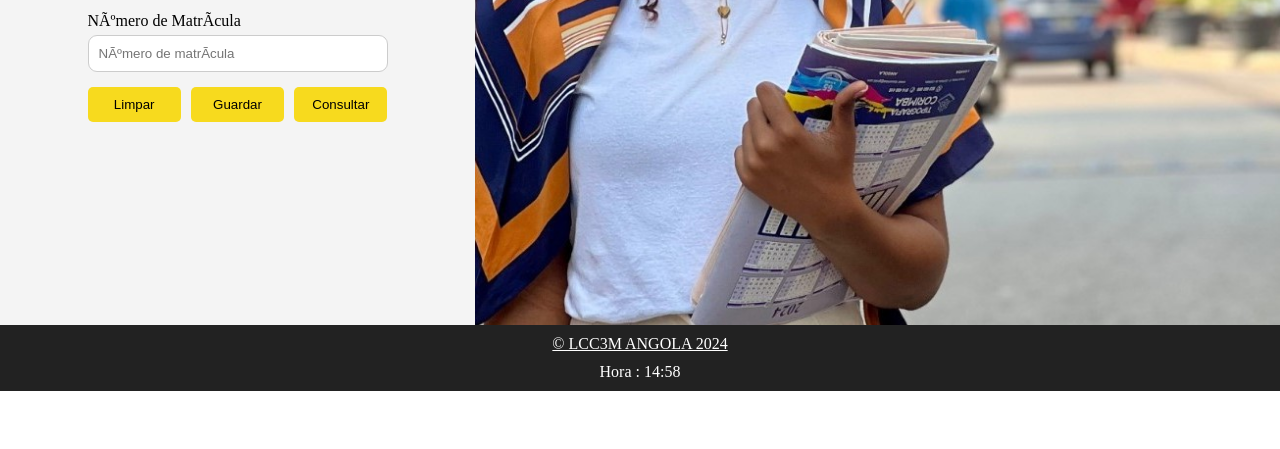
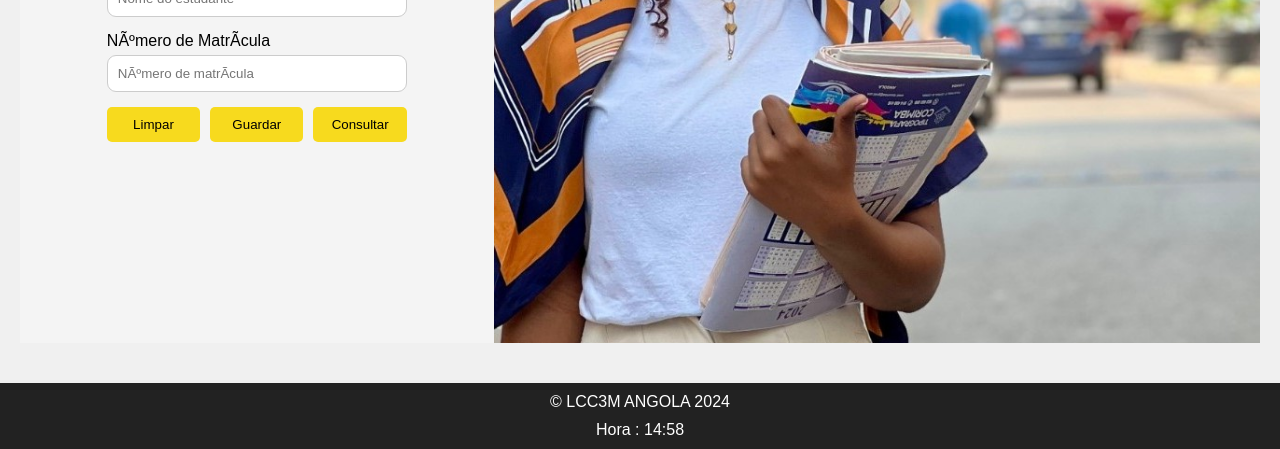
Before and after one commit to Belmira06/Avalia-o, a plain HTML site: page Program_Web/index.html in a window 1280 px wide. Shown: the part 395-844 px from the top of the page. Before the commit the page ends 800 px from the top, so only its background shows below. Drawn offline with Linux system fonts and the light colour scheme.

Commit message:
Add files via upload
Alterações feitas no link e na barra do rodapé

```diff
--- a/Program_Web/index.html
+++ b/Program_Web/index.html
@@ -56,8 +56,8 @@
 </div>
 
 <footer>
-<!--Podem trcocar o titulo da assinatura de acordo o vosso gost-->
-<a href="informacao.html" target="_blank"> <center2><p>&copy; LCC3M ANGOLA 2024</p></center2>  </a>
+    <!-- Podem trocar o título da assinatura de acordo com o vosso gosto -->
+    <a href="informacao.html" target="_blank"> &copy; LCC3M ANGOLA 2024</a>
 
 <p id="time-display">Hora: --:-- </p>
 </footer>
--- a/Program_Web/informacao.css
+++ b/Program_Web/informacao.css
@@ -48,9 +48,11 @@ footer {
     padding: 10px;
     background-color: #222;
     color: white;
+
 }
 
 footer a {
     color: #fff;
+    text-decoration: none;
 
 }
--- a/Program_Web/style.css
+++ b/Program_Web/style.css
@@ -5,12 +5,22 @@
     box-sizing: border-box;
 }
 
+body, html {
+     height: 100%;
+     font-family: Arial, sans-serif;
+      display: flex;
+      flex-direction: column;
+      justify-content: space-between;
+      background-color: #f0f0f0;
+    }
+
 /* Container principal */
 .container {
     display: flex;
-    flex-direction: row;
-    min-height: calc(100vh - 80px); /* Ajusta a altura para considerar o rodapé */
-}
+    justify-content: space-between;
+    flex: 1;
+    padding: 20px;
+    margin-bottom: 20px; /* Adiciona espaçamento no fundo */ }
 
 /* Estilização para o container e logotipo */
 .logo-container {
@@ -143,10 +153,12 @@ footer {
     padding: 10px;
     background-color: #222;
     color: white;
+    margin-top: auto;
 }
 
 footer a {
     color: #fff;
+    text-decoration: none;
 
 }
 
```
Also changed, not shown: Program_Web/informacao.html (+1 -1 lines).
